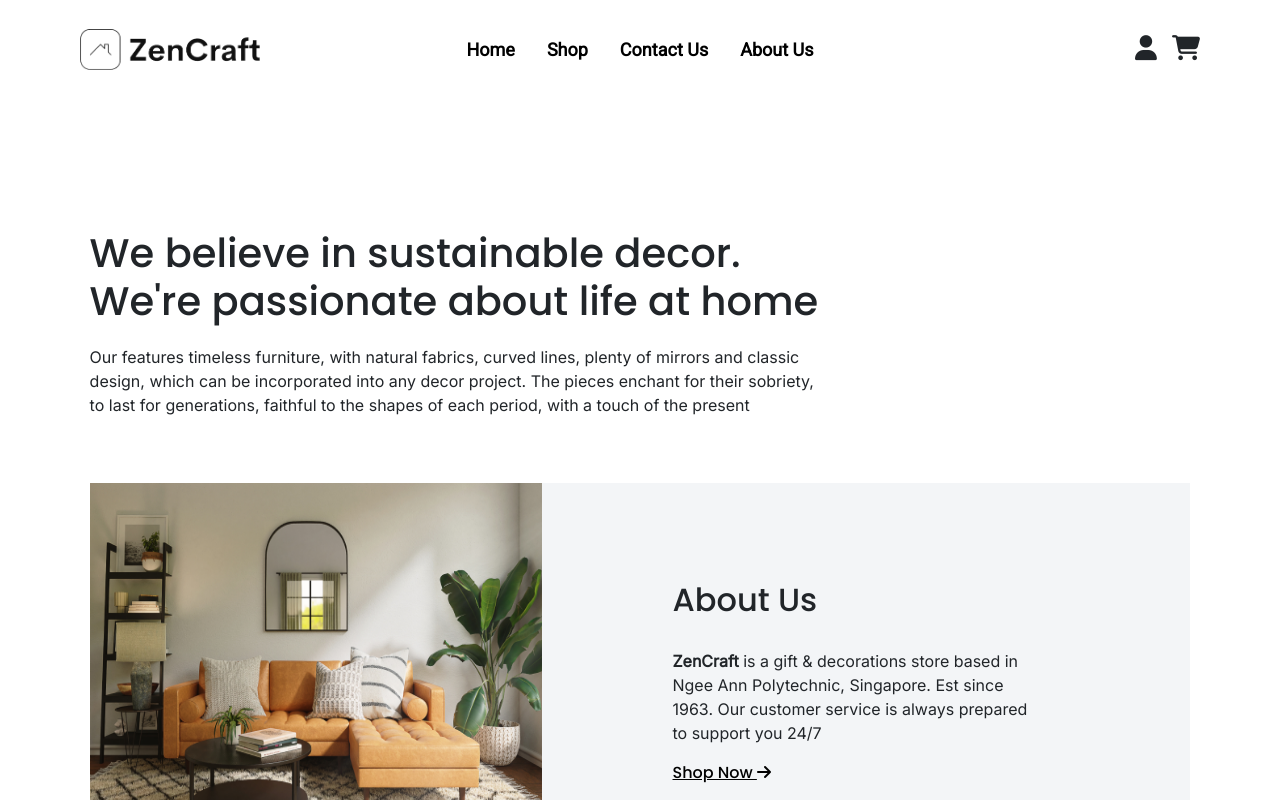
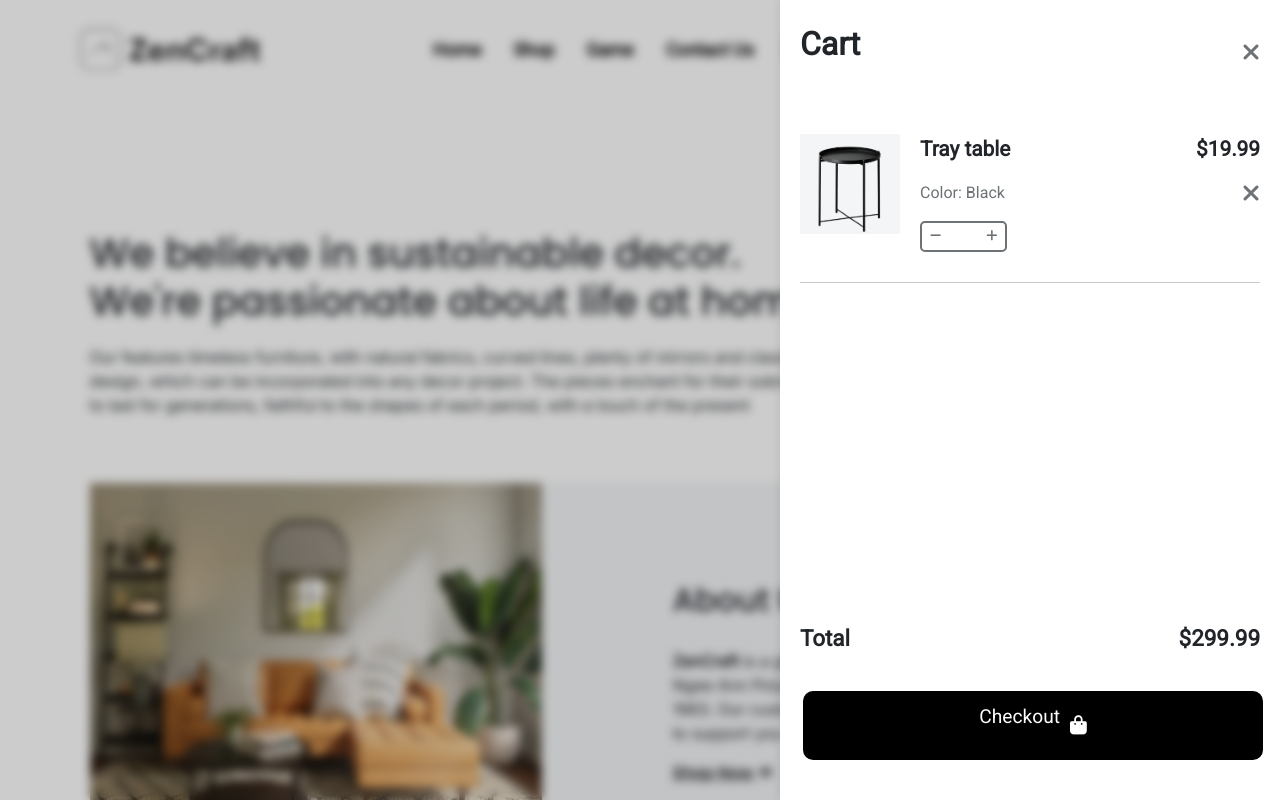
Before and after one commit to dallaschan1/FED-Assignment2, a plain HTML site: page html/Contact.html in a window 1280 px wide. Both pictures are taken after a click on the link 1185 px from the left and 49 px from the top of the page. Shown: the top 800 px of the page. Drawn offline with nearby package versions, Linux system fonts and the light colour scheme; some packages are replaced by stand-ins of ours.

Commit message:
slight changes to nav

```diff
--- a/html/Contact.html
+++ b/html/Contact.html
@@ -16,7 +16,7 @@
 
     <div id="navigation-header">
       <nav class="navbar flex-no-wrap">
-            <a class="logo" href="index.html">
+          <a id="logo-link" class="logo" href="../index.html">
             <img id='zencraft-logo' src="../images/ZenCraft Logo.png" width="180" alt="ZenCraft Logo">
           </a>
           <ul id="nav-text" class="nav">
@@ -24,13 +24,16 @@
               <a id="home-nav-link" class="nav-link active" href="../index.html">Home</a>
             </li>
             <li class="nav-item">
-                <a id="shop-nav-link" class="nav-link active" href="">Shop</a>
+              <a id="shop-nav-link" class="nav-link active" href="shop.html">Shop</a>
             </li>
             <li class="nav-item">
-                <a id="contact-us-nav-link" class="nav-link" href="#">Contact Us</a>
+              <a id="game-nav-link" class="nav-link" href="game.html">Game</a>
             </li>
             <li class="nav-item">
-                <a id="about-us-link" class="nav-link" href="#" tabindex="-1" aria-disabled="false">About Us</a>
+              <a id="contact-us-nav-link" class="nav-link" href="contact.html">Contact Us</a>
+            </li>
+            <li class="nav-item">
+              <a id="forum-nav-link" class="nav-link" href="discussion.html">Forums</a>
             </li>
           </ul>
           <div class="nav justify-content-end icon-nav">
@@ -38,53 +41,88 @@
                 <img id="profileImage" src="../images/water.jpg" alt="Profile Picture" style="display: none;">
                 <a id="user" href="../html/login.html" class="text-dark"><i class="fa-solid fa-user"></i></a>
               </div>
-                <a id="cart" href="#" class="text-dark"><i class="fa-solid fa-cart-shopping"></i></a>
+              <a id="cart" href="#" class="text-dark"><i class="toggle-cart-button fa-solid fa-cart-shopping"></i></a>
               <div class="menu-toggle-button">
                 <i class="fa-solid fa-bars"></i>
               </div>
           </div>
-            <div class="hamburger-menu">
-              <li><a class="" href="#">Home</a></li>
-              <li>
-                <a class="" href="#">Shop</a></li>
-              </li>
-              <li><a class="" href="#">Contact Us</a></li>
-              <li><a class="" href="#" tabindex="-1" aria-disabled="false">About Us</a></li>
-            </div>
       </nav>
     </div>
 
+    <div id="mobile-navbar-container">
       <div id="navbars">
         <div id = "Left">
           <div class="hamburg-menu">
             <i class="fa fa-bars"></i>
           </div>
+          <a id="mobile-logo" href="../index.html"><img id="mobile-img-logo" src="../images/ZenCraft Logo.png" alt="Logo"></a>
         </div>
-
-
-
 
         <div id="Right">
           <div class="search-icons">
-          <i class="fa fa-search"></i>
+            <i class="toggle-cart-button fa-solid fa-cart-shopping"></i>
           </div>
 
           <div class="user-image">
-            <img src="../images/Default.png" alt="User">
+              <img id="mobile-profileImage" src="../images/water.jpg" alt="Profile Picture" style="display: none;">
+              <a id="mobile-user" href="../html/login.html" class="text-dark"><i class="fa-solid fa-user"></i></a>
+          </div>
+        </div>
+        <div id="slideout-menu" class="slideout-menu">
+          <img id="slideout-img-logo" src="../images/ZenCraft Logo.png" alt="Logo" class="slideout-logo">
+          <a id='home-hamburger-link' href="../index.html"><div class="slideout-item"><i class="fa fa-home"></i> Home</div></a>
+          <a id="shop-hamburger-link" href="shop.html"><div class="slideout-item"><i class="fa fa-shopping-cart"></i> Shop</div></a>
+          <a id="game-hamburger-link" href="game.html"><div class="slideout-item"><i class="fas fa-gamepad"></i> Game</div></a>
+          <a id="contact-us-hamburger-link" href="contact.html"><div class="slideout-item"><i class="fa fa-envelope"></i> Contact Us</div></a>
+          <a id="forums-hamburger-link" href="discussion.html"><div class="slideout-item active-nav"><i class="fa fa-envelope"></i> Forums</div></a>
+          <a id="forums-hamburger-link" href="../../FED-Assignment2/html/Create.html"><div class="slideout-item active-nav"><i class="fa fa-envelope"></i> Create A Post</div></a>
+          <button class="slideout-button"><i class="fas fa-shopping-bag"></i> Check out</button>
+        </div>
+        <div id="overlay" class="overlay"></div>
       </div>
     </div>
 
+    <!-- This div for the blurred overlay -->
+    <div id="cart-blur-overlay"></div>
 
-      <div id="slideout-menu" class="slideout-menu">
-        <img src="../images/ZenCraft Logo.png" alt="Logo" class="slideout-logo">
-        <div class="slideout-item"><i class="fa fa-home"></i> Home</div>
-        <div class="slideout-item"><i class="fa fa-shopping-cart"></i> Shop</div>
-        <div class="slideout-item"><i class="fas fa-gamepad"></i> Game</div>
-        <div class="slideout-item"><i class="fa fa-envelope"></i> Contact Us</div>
-        <div class="slideout-item active-nav"><i class="fa fa-envelope"></i> Forums</div>
-        <button class="slideout-button"><i class="fas fa-shopping-bag"></i> Check out</button>
+    <div id="cart-container">
+      <div id="cart-header">
+        <p id="cart-title">Cart</p>
+        <i id="close-cart" class="fa-solid fa-xmark"></i>
       </div>
-    <div id="overlay" class="overlay"></div>
+      <div id="cart-products">
+        <div class="cart-product-container">
+          <div class="cart-image-container">
+            <img src="../images/Tray table.png">
+          </div>
+          <div class="cart-details">
+            <div class="cart-text">
+              <p class="cart-product-name">Tray table</p>
+              <p class="cart-product-color">Color: Black</p>
+              <div class="cart-add-quantity">
+                <i class="fa-solid fa-minus cart-minus"></i>
+                <input class="cart-quantity-input" type="number">
+                <i class="cart-plus fa-solid fa-plus"></i>
+              </div>
+            </div>
+            <div class="cart-price-cancel">
+              <p class="cart-price">$19.99</p>
+              <i class="fa-solid fa-xmark delete-cart"></i>
+            </div>
+          </div>
+        </div>
+        <hr>
+      </div>
+      <div id="checkout-section">
+        <div id="bill-amount">
+          <p>Total</p>
+          <p id="total-bill">$299.99</p>
+        </div>
+        <div id="checkout-btn">
+          <p>Checkout</p>
+          <i class="fa-solid fa-bag-shopping"></i>
+        </div>
+      </div>
     </div>
 </header>
   <main>
--- a/html/game.html
+++ b/html/game.html
@@ -14,10 +14,9 @@
 
 
     <header id = "header">
-
       <div id="navigation-header">
         <nav class="navbar flex-no-wrap">
-                <a class="logo" href="index.html">
+            <a id="logo-link" class="logo" href="../index.html">
               <img id='zencraft-logo' src="../images/ZenCraft Logo.png" width="180" alt="ZenCraft Logo">
             </a>
             <ul id="nav-text" class="nav">
@@ -31,10 +30,10 @@
                 <a id="game-nav-link" class="nav-link" href="game.html">Game</a>
               </li>
               <li class="nav-item">
-                    <a id="contact-us-nav-link" class="nav-link" href="Contact.html">Contact Us</a>
+                <a id="contact-us-nav-link" class="nav-link" href="contact.html">Contact Us</a>
               </li>
               <li class="nav-item">
-                    <a id="about-us-link" class="nav-link" href="Discussion.html" tabindex="-1" aria-disabled="false">Forums</a>
+                <a id="forum-nav-link" class="nav-link" href="discussion.html">Forums</a>
               </li>
             </ul>
             <div class="nav justify-content-end icon-nav">
@@ -42,31 +41,22 @@
                   <img id="profileImage" src="../images/water.jpg" alt="Profile Picture" style="display: none;">
                   <a id="user" href="../html/login.html" class="text-dark"><i class="fa-solid fa-user"></i></a>
                 </div>
-                    <a id="cart" href="#" class="text-dark"><i class="fa-solid fa-cart-shopping"></i></a>
+                <a id="cart" href="#" class="text-dark"><i class="toggle-cart-button fa-solid fa-cart-shopping"></i></a>
                 <div class="menu-toggle-button">
                   <i class="fa-solid fa-bars"></i>
                 </div>
             </div>
-                <div class="hamburger-menu">
-                  <li><a class="" href="#">Home</a></li>
-                  <li>
-                    <a class="" href="#">Shop</a></li>
-                  </li>
-                  <li><a class="" href="#">Contact Us</a></li>
-                  <li><a class="" href="#" tabindex="-1" aria-disabled="false">About Us</a></li>
-                </div>
         </nav>
       </div>
 
+      <div id="mobile-navbar-container">
         <div id="navbars">
           <div id = "Left">
             <div class="hamburg-menu">
               <i class="fa fa-bars"></i>
             </div>
+            <a id="mobile-logo" href="../index.html"><img id="mobile-img-logo" src="../images/ZenCraft Logo.png" alt="Logo"></a>
           </div>
-
-
-
 
           <div id="Right">
             <div class="search-icons">
@@ -74,24 +64,27 @@
             </div>
 
             <div class="user-image">
-                <img src="../images/Default.png" alt="User">
+                <img id="mobile-profileImage" src="../images/water.jpg" alt="Profile Picture" style="display: none;">
+                <a id="mobile-user" href="../html/login.html" class="text-dark"><i class="fa-solid fa-user"></i></a>
             </div>
           </div>
-
-
           <div id="slideout-menu" class="slideout-menu">
-            <img src="../images/ZenCraft Logo.png" alt="Logo" class="slideout-logo">
-            <div class="slideout-item"><i class="fa fa-home"></i> Home</div>
-            <div class="slideout-item"><i class="fa fa-shopping-cart"></i> Shop</div>
-            <div class="slideout-item active-nav"><i class="fas fa-gamepad"></i> Game</div>
-            <div class="slideout-item"><i class="fa fa-envelope"></i> Contact Us</div>
-            <div class="slideout-item"><i class="fa fa-envelope"></i> Forums</div>
+            <img id="slideout-img-logo" src="../images/ZenCraft Logo.png" alt="Logo" class="slideout-logo">
+            <a id='home-hamburger-link' href="../index.html"><div class="slideout-item"><i class="fa fa-home"></i> Home</div></a>
+            <a id="shop-hamburger-link" href="shop.html"><div class="slideout-item"><i class="fa fa-shopping-cart"></i> Shop</div></a>
+            <a id="game-hamburger-link" href="game.html"><div class="slideout-item"><i class="fas fa-gamepad"></i> Game</div></a>
+            <a id="contact-us-hamburger-link" href="contact.html"><div class="slideout-item"><i class="fa fa-envelope"></i> Contact Us</div></a>
+            <a id="forums-hamburger-link" href="discussion.html"><div class="slideout-item active-nav"><i class="fa fa-envelope"></i> Forums</div></a>
+            <a id="forums-hamburger-link" href="../../FED-Assignment2/html/Create.html"><div class="slideout-item active-nav"><i class="fa fa-envelope"></i> Create A Post</div></a>
             <button class="slideout-button"><i class="fas fa-shopping-bag"></i> Check out</button>
           </div>
           <div id="overlay" class="overlay"></div>
         </div>
+      </div>
 
+      <!-- This div for the blurred overlay -->
       <div id="cart-blur-overlay"></div>
+
       <div id="cart-container">
         <div id="cart-header">
           <p id="cart-title">Cart</p>
@@ -157,7 +150,7 @@
     <script src="https://cdn.jsdelivr.net/npm/popper.js@1.14.7/dist/umd/popper.min.js" integrity="sha384-UO2eT0CpHqdSJQ6hJty5KVphtPhzWj9WO1clHTMGa3JDZwrnQq4sF86dIHNDz0W1" crossorigin="anonymous"></script>
     <script src="https://cdn.jsdelivr.net/npm/bootstrap@5.3.2/dist/js/bootstrap.bundle.min.js" integrity="sha384-C6RzsynM9kWDrMNeT87bh95OGNyZPhcTNXj1NW7RuBCsyN/o0jlpcV8Qyq46cDfL" crossorigin="anonymous"></script>
     <script src="../js/navbar.js"></script>
-    <script src="../js/script.js"></script>
+
     <script src="../js/game.js"></script>
 </body>
 </html>
--- a/js/navbar.js
+++ b/js/navbar.js
@@ -47,6 +47,7 @@ document.addEventListener('DOMContentLoaded', function () {
     });
 
     const closeCart = document.querySelector('#close-cart');
+    if (closeCart) {
     closeCart.addEventListener('click', function(){
         var cartContainer = document.getElementById('cart-container');
         var cartOverlay = document.getElementById('cart-blur-overlay');
@@ -55,10 +56,12 @@ document.addEventListener('DOMContentLoaded', function () {
         cartOverlay.style.display = "none";
         document.body.style.overflowY = "scroll";
     })
+}
 
     document.addEventListener('click', function(event) {
         var cartContainer = document.getElementById('cart-container');
         var cartOverlay = document.getElementById('cart-blur-overlay');
+        if (cartContainer === null) return;
         var isClickInsideCart = cartContainer.contains(event.target);
         var isClickInsideToggleButtons = Array.from(document.querySelectorAll('.toggle-cart-button')).some(button => button.contains(event.target));
 
@@ -103,7 +106,8 @@ document.addEventListener('DOMContentLoaded', function() {
         'Game': 'game.html',
         'Contact Us': 'Contact.html',
         'Forums': 'Discussion.html',
-        'Check out': 'checkout.html' // Assuming you want the button to also navigate
+        'Check out': 'checkout.html',
+        'Create A Post': 'Create.html',
     };
 
     // Select all slideout items
```
Also changed, not shown: html/Create.html (+65 -27 lines), html/Discussion.html (+7 -6 lines), html/navbar.html (+1 -0 lines). Lines whose indentation alone changed are shown as unchanged.
